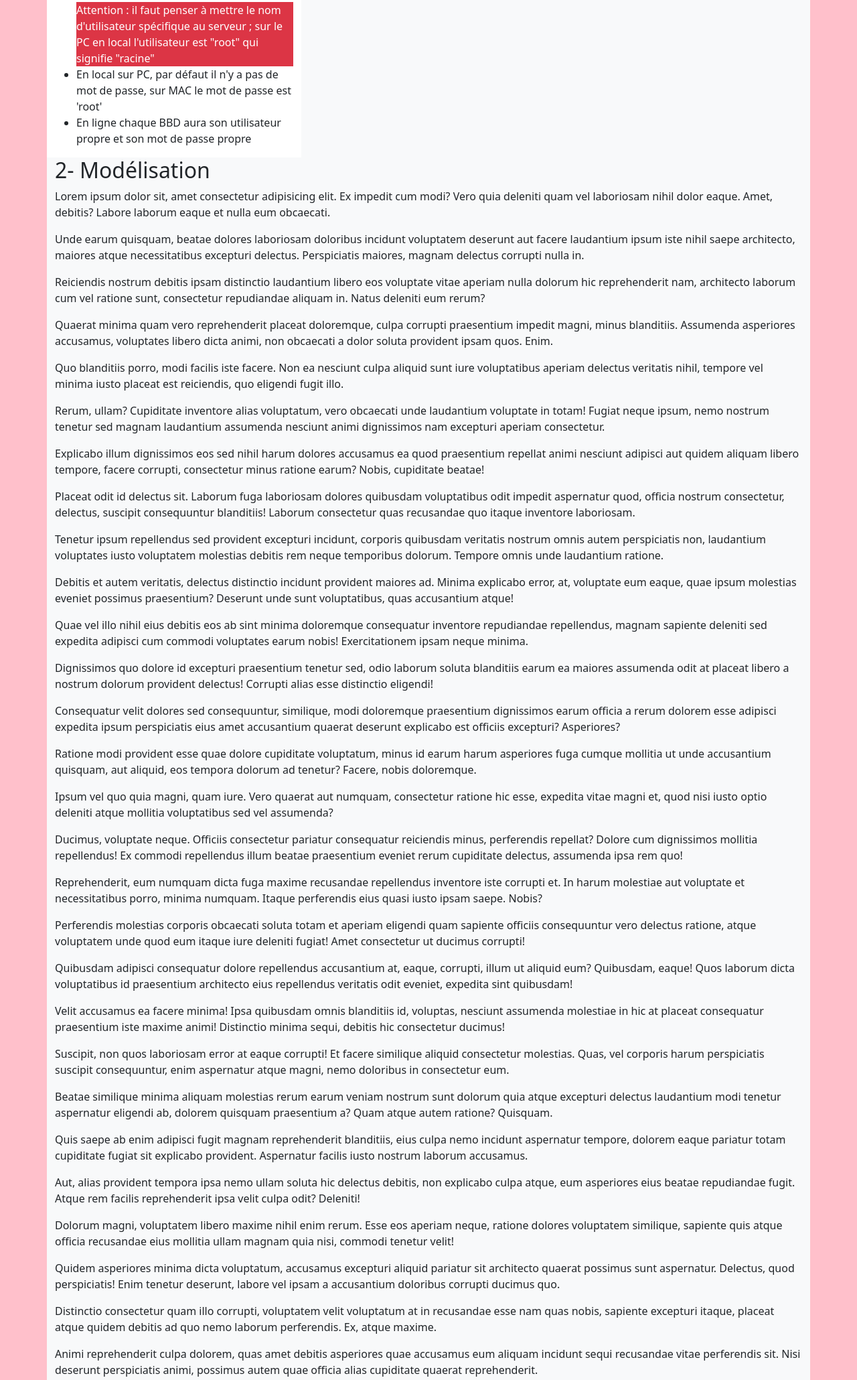
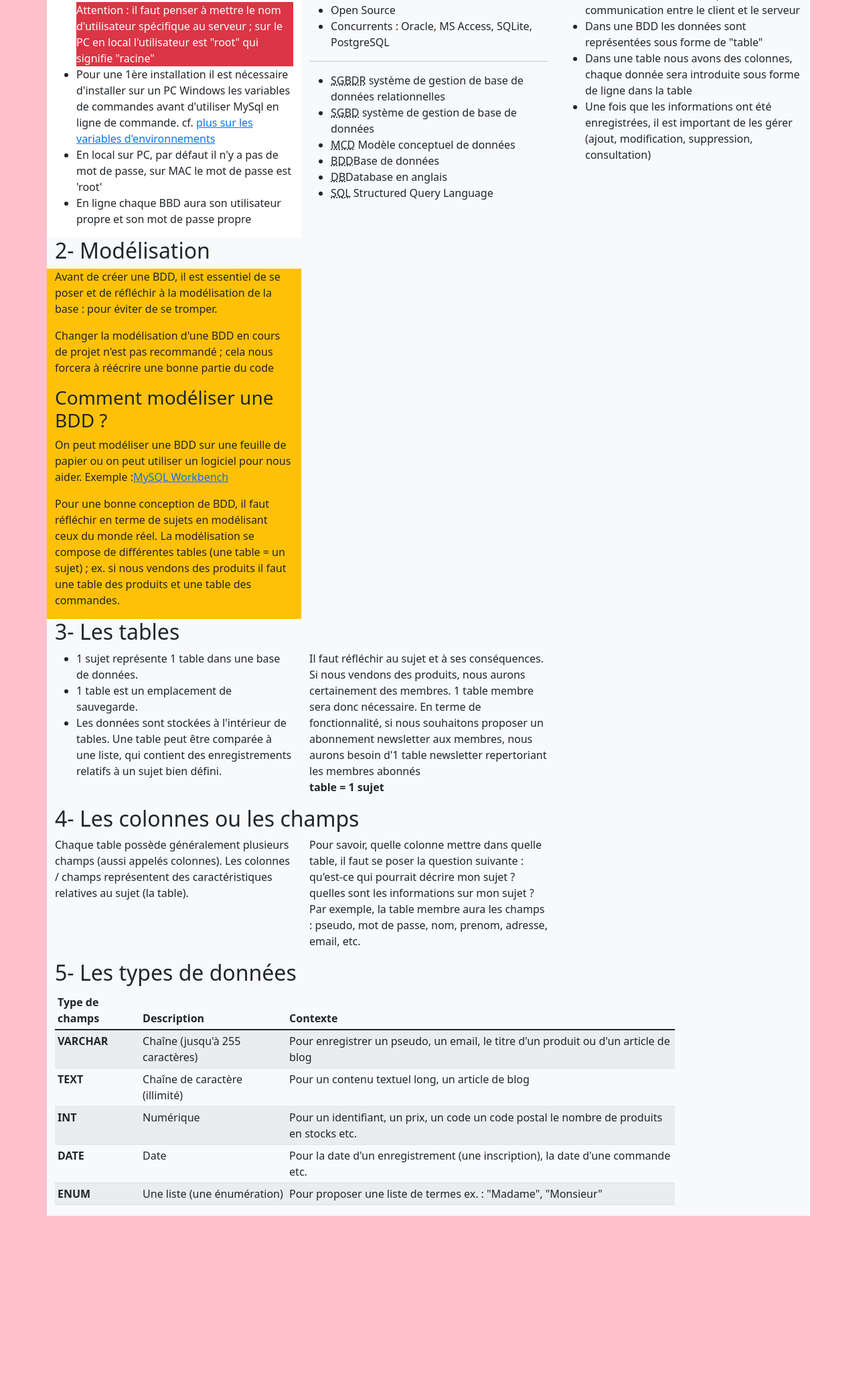
Before and after one commit to vienendelsur/coursSQLsuresnes2122, a plain HTML site: page index.html in a window 1280 px wide. Shown: the part 448-2508 px from the top of the page at 67% size. After the commit the page ends 2287 px from the top, so only its background shows below. Drawn offline with nearby package versions, Linux system fonts and the light colour scheme.

Commit message:
Update index.html

```diff
--- a/index.html
+++ b/index.html
@@ -48,81 +48,139 @@
 
             <!-- .col-4*3>h2{$/ titre} -->
             <div class="col-12 col-md-6 col-lg-4 bg-white">
-                <h2>1/ MySQL</h2>
+                <h2>A/ MySQL</h2>
                 <ul>
                     <li>MySQL peut s'utiliser en ligne de commande (Shell, Bash, CMDR et le Terminal sur Mac ou Linux, ou avec une interface graphique comme phpMyAdmin.</li>
                     <li>Pour ce connecter en ligne de commande on utilise <code>mysql -u utilisateur -p</code></li>
                     <li class="bg-danger text-white">Attention : il faut penser à mettre le nom d'utilisateur spécifique au serveur ; sur le PC en local l'utilisateur est "root" qui signifie "racine"</li>
+                    <li>Pour une 1ère installation il est nécessaire d'installer sur un PC Windows les variables de commandes avant d'utiliser MySql en ligne de commande. cf. <a href="https://www.malekal.com/variables-environnement-windows/">plus sur les variables d'environnements</a></li>
                     <li>En local sur PC, par défaut il n'y a pas de mot de passe, sur MAC le mot de passe est 'root'</li>
                     <li>En ligne chaque BBD aura son utilisateur propre et son mot de passe propre</li>
                 </ul>
             </div>
             <div class="col-12 col-md-6 col-lg-4">
-                <h2>2/ SGBDR ou SGBD</h2>
+                <h2>B/ SGBDR ou SGBD</h2>
+                <ul>
+                  <li>Un <abbr>SGBDR</abbr> est un système de gestion de base de données relationnelles</li>
+                  <li>Qui permet de gérer une BDD Base de données</li>
+                  <li>un CRUD : create, read, update, delete</li>
+                  <li>Date de naissance 1994</li>
+                  <li>Open Source</li>
+                  <li>Concurrents : Oracle, MS Access, SQLite, PostgreSQL</li>
+                </ul>
+                <hr>
+                <ul>
+                  <li><abbr title="système de gestion de base de données relationnelles">SGBDR</abbr> système de gestion de base de données relationnelles</li>
+                  <li><abbr title="système de gestion de base de données">SGBD</abbr>  système de gestion de base de données</li>
+                  <li><abbr title="Modèle conceptuel de données">MCD</abbr> Modèle conceptuel de données</li>
+                  <li><abbr title="Base de données">BDD</abbr>Base de données</li>
+                  <li><abbr title="Data Base">DB</abbr>Database en anglais</li>
+                  <li><abbr title="Structured Query Language">SQL</abbr> Structured Query Language</li>
+                </ul>
             </div>
             <div class="col-12 col-md-6 col-lg-4">
-                <h2>3/ En résumé</h2>
+                <h2>C/ En résumé</h2>
+                <ul>
+                  <li>A l'intérieur de la BDD les informations sont classées, structurées et regroupées par sujet</li>
+                  <li>Le langage de requête SQL nous permet d'échanger les informations avec la base ; autrement dit il est utilisé pour la communication entre le client et le serveur</li>
+                  <li>Dans une BDD les données sont représentées sous forme de "table"</li>
+                  <li>Dans une table nous avons des colonnes, chaque donnée sera introduite sous forme de ligne dans la table</li>
+                  <li>Une fois que les informations ont été enregistrées, il est important de les gérer (ajout, modification, suppression, consultation)</li>
+                </ul>
+
             </div>
         </div>
         <!-- fin row -->
 
         <div class="row">
+            <h2 id="modelisation">2- Modélisation</h2>
+              <div class="col-12 col-md-6 col-lg-4 bg-warning">
+                <p>Avant de créer une BDD, il est essentiel de se poser et de réfléchir à la modélisation de la base : pour éviter de se tromper.</p>
+                <p> Changer la modélisation d'une BDD en cours de projet n'est pas recommandé ; cela nous forcera à réécrire une bonne partie du code</p>
+                <h3>Comment modéliser une BDD ? </h3>
+                <p>On peut modéliser une BDD sur une feuille de papier ou on peut utiliser un logiciel pour nous aider. Exemple :<a href="https://www.mysql.com/fr/products/workbench/">MySQL Workbench</a> </p>
+                <p>Pour une bonne conception de BDD, il faut réfléchir en terme de sujets en modélisant ceux du monde réel. La modélisation se compose de différentes tables (une table = un sujet) ; ex. si nous vendons des produits il faut une table des produits et une table des commandes.</p>
+              </div> <!-- fin col -->
 
-            <h2 id="modelisation">2- Modélisation</h2>
-           <p>Lorem ipsum dolor sit, amet consectetur adipisicing elit. Ex impedit cum modi? Vero quia deleniti quam vel laboriosam nihil dolor eaque. Amet, debitis? Labore laborum eaque et nulla eum obcaecati.</p>
-           <p>Unde earum quisquam, beatae dolores laboriosam doloribus incidunt voluptatem deserunt aut facere laudantium ipsum iste nihil saepe architecto, maiores atque necessitatibus excepturi delectus. Perspiciatis maiores, magnam delectus corrupti nulla in.</p>
-           <p>Reiciendis nostrum debitis ipsam distinctio laudantium libero eos voluptate vitae aperiam nulla dolorum hic reprehenderit nam, architecto laborum cum vel ratione sunt, consectetur repudiandae aliquam in. Natus deleniti eum rerum?</p>
-           <p>Quaerat minima quam vero reprehenderit placeat doloremque, culpa corrupti praesentium impedit magni, minus blanditiis. Assumenda asperiores accusamus, voluptates libero dicta animi, non obcaecati a dolor soluta provident ipsam quos. Enim.</p>
-           <p>Quo blanditiis porro, modi facilis iste facere. Non ea nesciunt culpa aliquid sunt iure voluptatibus aperiam delectus veritatis nihil, tempore vel minima iusto placeat est reiciendis, quo eligendi fugit illo.</p>
-           <p>Rerum, ullam? Cupiditate inventore alias voluptatum, vero obcaecati unde laudantium voluptate in totam! Fugiat neque ipsum, nemo nostrum tenetur sed magnam laudantium assumenda nesciunt animi dignissimos nam excepturi aperiam consectetur.</p>
-           <p>Explicabo illum dignissimos eos sed nihil harum dolores accusamus ea quod praesentium repellat animi nesciunt adipisci aut quidem aliquam libero tempore, facere corrupti, consectetur minus ratione earum? Nobis, cupiditate beatae!</p>
-           <p>Placeat odit id delectus sit. Laborum fuga laboriosam dolores quibusdam voluptatibus odit impedit aspernatur quod, officia nostrum consectetur, delectus, suscipit consequuntur blanditiis! Laborum consectetur quas recusandae quo itaque inventore laboriosam.</p>
-           <p>Tenetur ipsum repellendus sed provident excepturi incidunt, corporis quibusdam veritatis nostrum omnis autem perspiciatis non, laudantium voluptates iusto voluptatem molestias debitis rem neque temporibus dolorum. Tempore omnis unde laudantium ratione.</p>
-           <p>Debitis et autem veritatis, delectus distinctio incidunt provident maiores ad. Minima explicabo error, at, voluptate eum eaque, quae ipsum molestias eveniet possimus praesentium? Deserunt unde sunt voluptatibus, quas accusantium atque!</p>
-           <p>Quae vel illo nihil eius debitis eos ab sint minima doloremque consequatur inventore repudiandae repellendus, magnam sapiente deleniti sed expedita adipisci cum commodi voluptates earum nobis! Exercitationem ipsam neque minima.</p>
-           <p>Dignissimos quo dolore id excepturi praesentium tenetur sed, odio laborum soluta blanditiis earum ea maiores assumenda odit at placeat libero a nostrum dolorum provident delectus! Corrupti alias esse distinctio eligendi!</p>
-           <p>Consequatur velit dolores sed consequuntur, similique, modi doloremque praesentium dignissimos earum officia a rerum dolorem esse adipisci expedita ipsum perspiciatis eius amet accusantium quaerat deserunt explicabo est officiis excepturi? Asperiores?</p>
-           <p>Ratione modi provident esse quae dolore cupiditate voluptatum, minus id earum harum asperiores fuga cumque mollitia ut unde accusantium quisquam, aut aliquid, eos tempora dolorum ad tenetur? Facere, nobis doloremque.</p>
-           <p>Ipsum vel quo quia magni, quam iure. Vero quaerat aut numquam, consectetur ratione hic esse, expedita vitae magni et, quod nisi iusto optio deleniti atque mollitia voluptatibus sed vel assumenda?</p>
-           <p>Ducimus, voluptate neque. Officiis consectetur pariatur consequatur reiciendis minus, perferendis repellat? Dolore cum dignissimos mollitia repellendus! Ex commodi repellendus illum beatae praesentium eveniet rerum cupiditate delectus, assumenda ipsa rem quo!</p>
-           <p>Reprehenderit, eum numquam dicta fuga maxime recusandae repellendus inventore iste corrupti et. In harum molestiae aut voluptate et necessitatibus porro, minima numquam. Itaque perferendis eius quasi iusto ipsam saepe. Nobis?</p>
-           <p>Perferendis molestias corporis obcaecati soluta totam et aperiam eligendi quam sapiente officiis consequuntur vero delectus ratione, atque voluptatem unde quod eum itaque iure deleniti fugiat! Amet consectetur ut ducimus corrupti!</p>
-           <p>Quibusdam adipisci consequatur dolore repellendus accusantium at, eaque, corrupti, illum ut aliquid eum? Quibusdam, eaque! Quos laborum dicta voluptatibus id praesentium architecto eius repellendus veritatis odit eveniet, expedita sint quibusdam!</p>
-           <p>Velit accusamus ea facere minima! Ipsa quibusdam omnis blanditiis id, voluptas, nesciunt assumenda molestiae in hic at placeat consequatur praesentium iste maxime animi! Distinctio minima sequi, debitis hic consectetur ducimus!</p>
-           <p>Suscipit, non quos laboriosam error at eaque corrupti! Et facere similique aliquid consectetur molestias. Quas, vel corporis harum perspiciatis suscipit consequuntur, enim aspernatur atque magni, nemo doloribus in consectetur eum.</p>
-           <p>Beatae similique minima aliquam molestias rerum earum veniam nostrum sunt dolorum quia atque excepturi delectus laudantium modi tenetur aspernatur eligendi ab, dolorem quisquam praesentium a? Quam atque autem ratione? Quisquam.</p>
-           <p>Quis saepe ab enim adipisci fugit magnam reprehenderit blanditiis, eius culpa nemo incidunt aspernatur tempore, dolorem eaque pariatur totam cupiditate fugiat sit explicabo provident. Aspernatur facilis iusto nostrum laborum accusamus.</p>
-           <p>Aut, alias provident tempora ipsa nemo ullam soluta hic delectus debitis, non explicabo culpa atque, eum asperiores eius beatae repudiandae fugit. Atque rem facilis reprehenderit ipsa velit culpa odit? Deleniti!</p>
-           <p>Dolorum magni, voluptatem libero maxime nihil enim rerum. Esse eos aperiam neque, ratione dolores voluptatem similique, sapiente quis atque officia recusandae eius mollitia ullam magnam quia nisi, commodi tenetur velit!</p>
-           <p>Quidem asperiores minima dicta voluptatum, accusamus excepturi aliquid pariatur sit architecto quaerat possimus sunt aspernatur. Delectus, quod perspiciatis! Enim tenetur deserunt, labore vel ipsam a accusantium doloribus corrupti ducimus quo.</p>
-           <p>Distinctio consectetur quam illo corrupti, voluptatem velit voluptatum at in recusandae esse nam quas nobis, sapiente excepturi itaque, placeat atque quidem debitis ad quo nemo laborum perferendis. Ex, atque maxime.</p>
-           <p>Animi reprehenderit culpa dolorem, quas amet debitis asperiores quae accusamus eum aliquam incidunt sequi recusandae vitae perferendis sit. Nisi deserunt perspiciatis animi, possimus autem quae officia alias cupiditate quaerat reprehenderit.</p>
-           <p>Saepe laboriosam quae vel ipsum deleniti qui cum culpa esse perspiciatis sed in, tempora at optio totam corporis tempore. Accusantium, architecto in iste repellendus voluptatem perferendis deserunt at neque magni!</p>
-           <p>Consequatur possimus sed quos saepe suscipit fugiat velit! Aperiam quas necessitatibus consequatur sint rem maxime dicta nesciunt, earum doloribus! Placeat, facere. Labore alias vitae natus? Sunt eius deleniti voluptate ullam.</p>
-           <p>Reprehenderit atque maiores quidem ad asperiores beatae rem, mollitia at, expedita eum facere placeat accusantium dicta quos odit optio fugiat provident? Qui modi, inventore eveniet ut fuga dolores cumque placeat.</p>
-           <p>Porro quisquam animi quas inventore ipsum eligendi deserunt accusamus harum dolor. Et blanditiis, nemo tempora magnam reprehenderit voluptate dolorum natus sit nisi sapiente, voluptatem neque doloribus ratione asperiores temporibus mollitia.</p>
-           <p>Aut quibusdam, laudantium veritatis distinctio qui vel dolore eaque impedit repellendus officia ab atque earum exercitationem, quaerat beatae? Nesciunt sequi nisi alias voluptates eos. Deleniti voluptate aperiam ad rerum corporis?</p>
-           <p>Cumque qui, dolore incidunt velit a deleniti eligendi molestias dolor quasi, blanditiis minus pariatur illum id, vitae maiores dicta. Minima modi esse similique provident, iure officia voluptatum consequuntur nobis repellat.</p>
-           <p>Placeat, esse excepturi nemo sed dolorem, quia quaerat minus aliquam assumenda fugit reiciendis consectetur perspiciatis doloribus ipsa omnis hic voluptas, explicabo sunt suscipit nam obcaecati saepe! Tempore architecto nulla officiis.</p>
-           <p>Ipsum blanditiis laboriosam provident velit sint, totam, dolor laborum eius suscipit perspiciatis repellendus voluptas ad molestiae repudiandae. Incidunt recusandae, quae vitae, earum ad sunt obcaecati a vero doloribus pariatur repudiandae.</p>
-           <p>Soluta cumque maxime esse nihil consequatur molestiae aliquid, animi ex laudantium hic minima repellendus quasi doloremque, ullam dicta itaque mollitia minus optio nemo suscipit odio tempore inventore nesciunt aliquam. Quos.</p>
-           <p>Praesentium veritatis natus aspernatur perferendis explicabo dolorem! A quod rem asperiores, blanditiis laborum reiciendis animi libero amet veniam quas eos incidunt ab at deserunt repudiandae. Totam possimus illum quibusdam eligendi.</p>
-           <p>Dolor commodi beatae itaque assumenda, reiciendis dolore aliquid qui! Repellendus voluptate quam hic. Reprehenderit, qui consequatur earum sed delectus at adipisci, maxime, unde enim in provident nulla ipsa a corrupti!</p>
-           <p>Quam dolore corporis, debitis culpa eligendi aliquam quas magnam neque quia reiciendis corrupti, ex in et cum soluta ducimus dicta nobis temporibus sed inventore veritatis rem. Magnam in veniam quasi!</p>
-           <p>Unde voluptatum magnam quam nisi nesciunt, expedita cumque quia, sequi dolore soluta, deserunt sunt illo quas? Pariatur rem laboriosam voluptatem harum similique nemo beatae earum inventore fugit. Illo, voluptate tempore.</p>
-           <p>Modi illum cum maiores reprehenderit vitae, laudantium quam sed, voluptates numquam veritatis tempora, tempore nemo aperiam? Architecto consequatur aperiam iusto fugiat tempora, laudantium nam dignissimos ullam magni iure minima necessitatibus?</p>
-           <p>Maxime, optio quasi nam consequatur officiis totam corrupti blanditiis earum dolorem laborum doloremque cum adipisci voluptate nemo tempora ut provident facilis officia aliquid quibusdam eius dignissimos veniam labore. Repudiandae, molestiae!</p>
-           <p>Ipsum aperiam officiis mollitia veniam, provident laudantium voluptatibus culpa et. Non corrupti provident laboriosam neque earum expedita doloremque ipsa, atque temporibus excepturi eius porro numquam, beatae debitis laudantium tenetur unde!</p>
-           <p>Corporis culpa, saepe dicta facere natus eligendi consequatur sit labore inventore, veritatis esse aspernatur, impedit laudantium quae! Exercitationem id iure asperiores molestiae quisquam eum non! Deserunt magni iste sapiente id.</p>
-           <p>Iure unde repellat sequi perspiciatis sit est eum repudiandae nulla labore facilis repellendus veritatis, iusto incidunt voluptate deserunt nobis voluptates corrupti sunt molestiae, velit officia beatae et quibusdam. Suscipit, consequatur.</p>
-           <p>Aperiam eius, repellat numquam pariatur temporibus alias neque magni id molestiae natus expedita delectus aut iure enim ducimus tempora consequatur, eum nulla eaque minima quam nisi reiciendis veniam! Molestiae, magni!</p>
-           <p>Minima exercitationem eaque recusandae voluptate tempore laborum perspiciatis fugiat, commodi eligendi quod nostrum, enim nesciunt ducimus illo! Ea quaerat, quia a dolorum, eius aut assumenda dolore porro voluptatibus, corrupti vel?</p>
-           <p>Eum adipisci, incidunt fugiat cumque dignissimos provident consectetur, animi quis sint laudantium quos, harum labore in odit corporis soluta voluptatem sit dicta perferendis! Eum perspiciatis ducimus temporibus vitae doloribus! Numquam.</p>
-           <p>Quae debitis praesentium, repellendus neque adipisci commodi ipsam quam quod illo quisquam laborum rem consequuntur, rerum fugiat labore numquam ab nulla quo iste laudantium deleniti facilis. Consequuntur corrupti nam nobis.</p>
-            <p>Lorem ipsum dolor sit amet consectetur adipisicing elit. Numquam temporibus fuga ipsam tenetur blanditiis deserunt quam! Aspernatur tempore veniam sapiente dicta, consequatur sed repellendus rem. Nobis placeat ut hic voluptatum.</p>
+              <h2 id="tables">3- Les tables</h2>
+              <div class="col-12 col-md-6 col-lg-4">
+                <ul>
+                  <li>1 sujet représente 1 table dans une base de données. </li>
+                  <li>1 table est un emplacement de sauvegarde.</li>
+                  <li>Les données sont stockées à l'intérieur de tables. Une table peut être comparée à une liste, qui contient des enregistrements relatifs à un sujet bien défini.</li>
+                </ul>
+              </div>
+              <!-- fin col -->
+
+              <div class="col-12 col-md-6 col-lg-4 bg-light">
+
+                <p>Il faut réfléchir au sujet et à ses conséquences. Si nous vendons des produits, nous aurons certainement des membres. 1 table membre sera donc nécessaire. En terme de fonctionnalité, si nous souhaitons proposer un abonnement newsletter aux membres, nous aurons besoin d'1 table newsletter repertoriant les membres abonnés <br>
+                  <strong>table = 1 sujet</strong></p>
+              </div>
+              <!-- fin col -->
+
         </div>
         <!-- fin row -->
+
+        <div class="row">
+          <h2>4- Les colonnes ou les champs</h2>
+          <div class="col-12 col-md-6 col-lg-4">
+            <p>Chaque table possède généralement plusieurs champs (aussi appelés colonnes). Les colonnes / champs représentent des caractéristiques relatives au sujet (la table).</p>
+          </div>
+          <!-- fin col -->
+          <div class="col-12 col-md-6 col-lg-4 bg-light">
+            <p>Pour savoir, quelle colonne mettre dans quelle table, il faut se poser la question suivante : qu'est-ce qui pourrait décrire mon sujet ? quelles sont les informations sur mon sujet ? <br>
+              Par exemple, la table membre aura les champs : pseudo, mot de passe, nom, prenom, adresse, email, etc.</p>
+          </div>
+          <!-- fin col -->
+        </div>
+        <!-- fin row -->
+
+        <div class="row">
+          <h2 id="types">5- Les types de données</h2>
+          <div class="col-10 bg-light">
+            <table class="table table-striped table-sm">
+              <thead>
+                  <tr>
+                  <th scope="col">Type de champs</th>
+                  <th scope="col">Description</th>
+                  <th scope="col">Contexte</th>
+                  </tr>
+              </thead>
+              <tbody>
+                  <tr>
+                  <th scope="row">VARCHAR</th>
+                    <td>Chaîne (jusqu'à 255 caractères)</td>
+                    <td>Pour enregistrer un pseudo, un email, le titre d'un produit ou d'un article de blog</td>
+                  </tr>
+                  <tr>
+                  <th scope="row">TEXT</th>
+                    <td>Chaîne de caractère (illimité)</td>
+                    <td>Pour un contenu textuel long, un article de blog</td>
+                  </tr>
+                  <tr>
+                  <th scope="row">INT</th>
+                    <td>Numérique</td>
+                    <td>Pour un identifiant, un prix, un code un code postal le nombre de produits en stocks etc.</td>
+                  </tr>
+                  <tr>
+                  <th scope="row">DATE</th>
+                    <td>Date</td>
+                    <td>Pour la date d'un enregistrement (une inscription), la date d'une commande etc.</td>
+                  </tr>
+                  <tr>
+                  <th scope="row">ENUM</th>
+                    <td>Une liste (une énumération)</td>
+                    <td>Pour proposer une liste de termes ex. : "Madame", "Monsieur"</td>
+                  </tr>
+              </tbody>
+          </table>
+          </div>
+        </div>
+        <!-- fin row -->
+
     </section>
+    <!-- fin container -->
 
 
 
```
